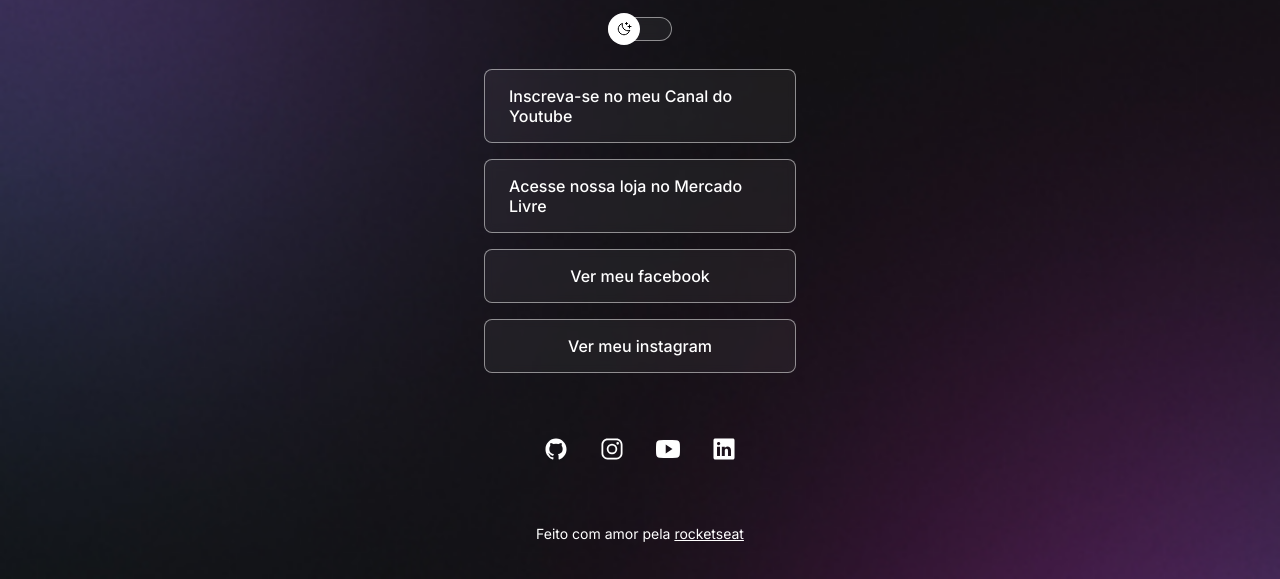
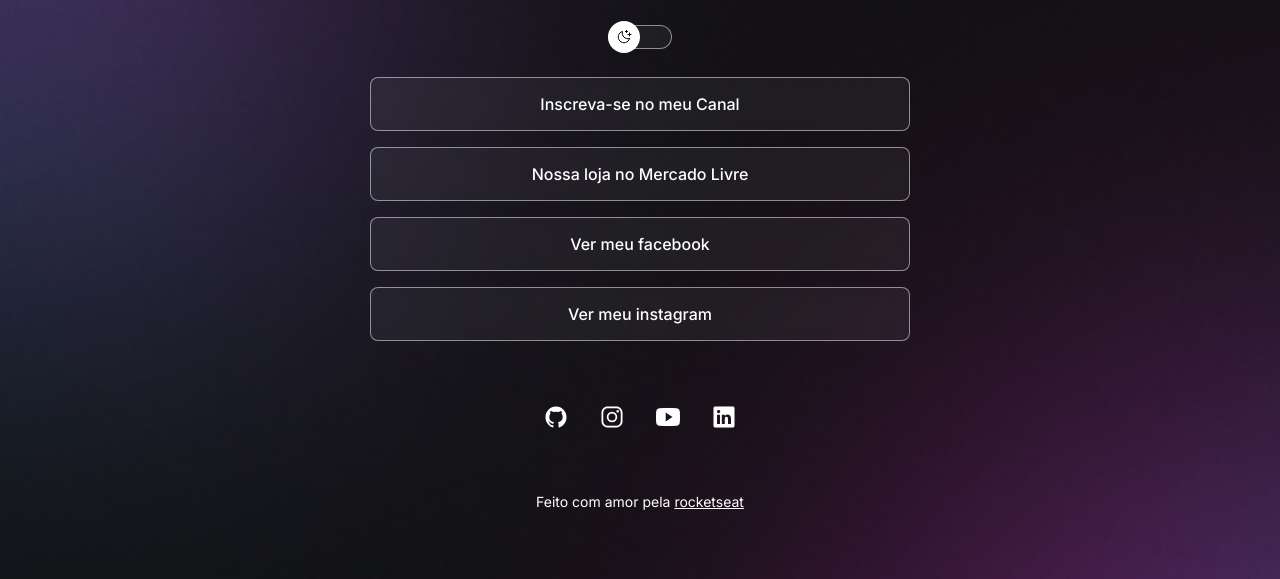
Before and after one commit to GlawberSantos/ProjetoDiscover, a plain HTML site: page index.html in a window 1280 px wide. Shown: the part 221-800 px from the top of the page. Drawn offline with nearby package versions, Linux system fonts and the light colour scheme.

Commit message:
adjust container width

```diff
--- a/index.html
+++ b/index.html
@@ -26,10 +26,10 @@
       <ul>
         <li>
           <a href="http://Youtube.com/@gabriellysemijoias3517" target="_blank"
-            >Inscreva-se no meu Canal do Youtube</a>
+            >Inscreva-se no meu Canal</a>
         </li>
         <li>
-          <a href="https://lista.mercadolivre.com.br/_CustId_49412650?item_id=MLB3121157800&category_id=MLB1440&seller_id=49412650&client=recoview-selleritems&recos_listing=true" target="_blank">Acesse nossa loja no Mercado Livre</a>
+          <a href="https://lista.mercadolivre.com.br/_CustId_49412650?item_id=MLB3121157800&category_id=MLB1440&seller_id=49412650&client=recoview-selleritems&recos_listing=true" target="_blank">Nossa loja no Mercado Livre</a>
         </li>
         <li>
           <a href="https://www.facebook.com/gabri.bab/" target="_blank">Ver meu facebook</a>
--- a/style.css
+++ b/style.css
@@ -32,7 +32,8 @@ body * {
   color: var(--text-color);
 }
 #container {
-  width: 360px;
+  width: 100%;
+  max-width: 588px;
   margin: 56px auto 0px;
   padding: 0 24px;
 }
```
Also changed, not shown: assets/gsj.png, assets/gsj1.png (added), assets/gsj2.png.png (added).
